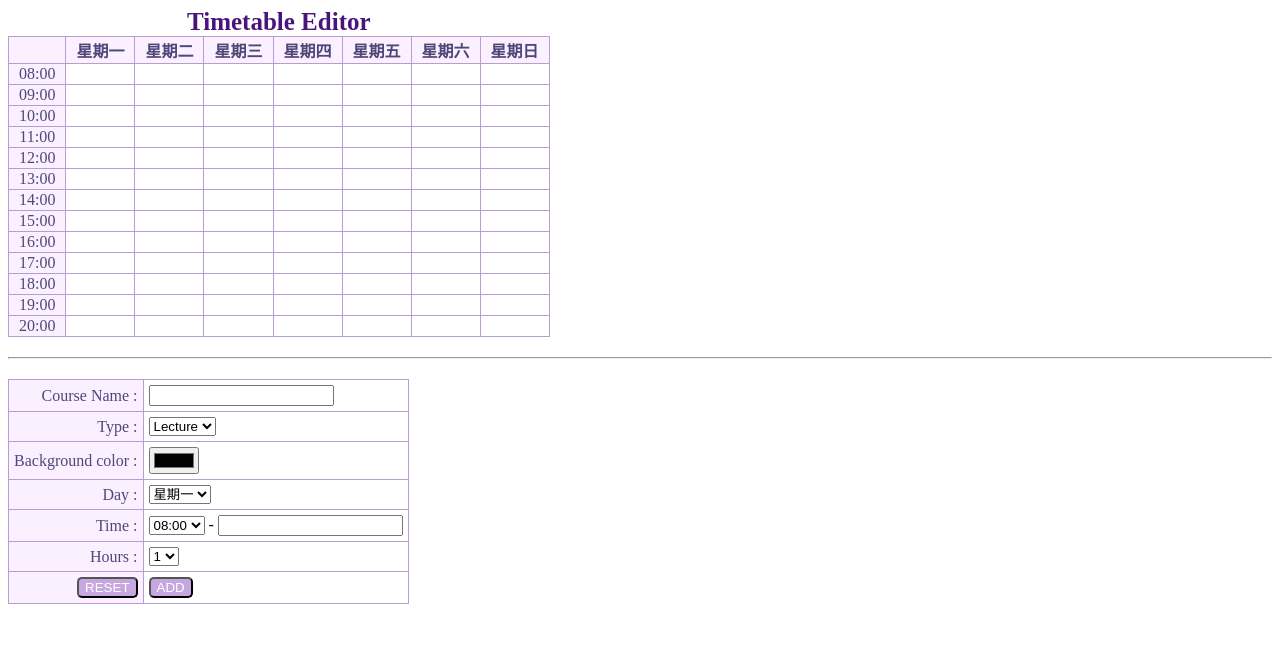
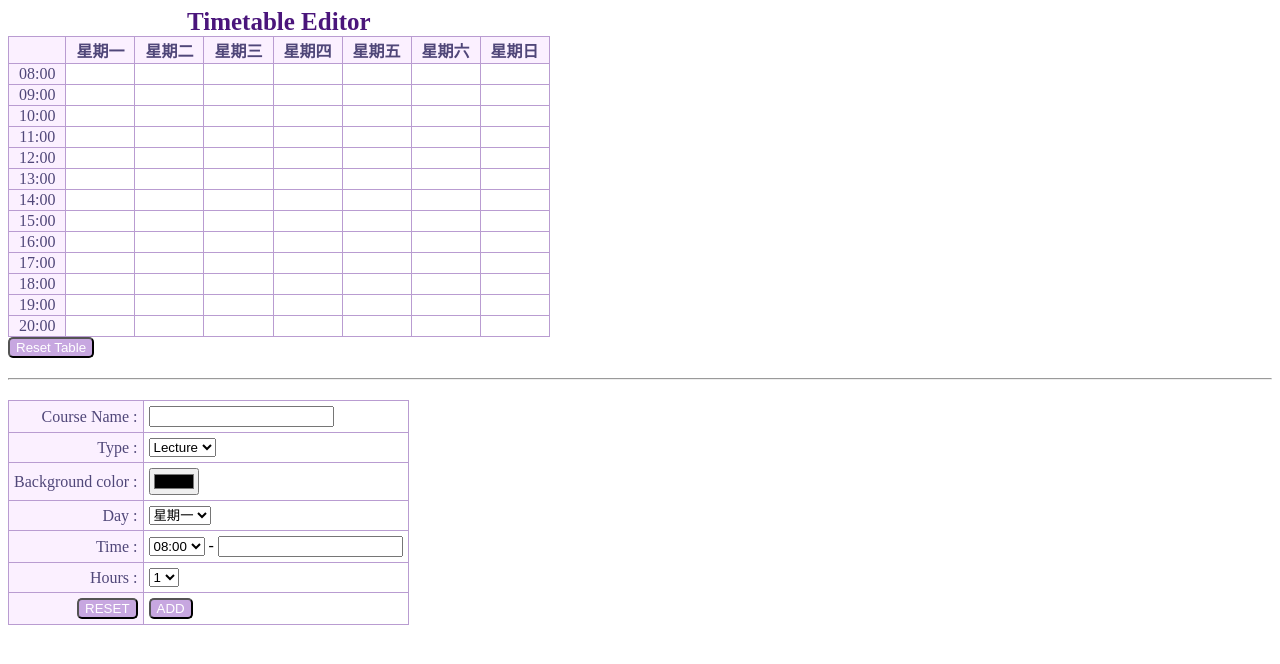
Before and after one commit to Mute58/Timetable-Editor, a plain HTML site: page index.html in a window 1280 px wide. Drawn offline with Linux system fonts and the light colour scheme.

Commit message:
Insert the reset table button

```diff
--- a/index.html
+++ b/index.html
@@ -153,7 +153,9 @@
         </tbody>
       </table>
     </div>
-
+    <button id="btnResetTable" type="button" onclick="resetInnerHTML()">
+      Reset Table
+    </button>
     <hr />
 
     <form>
--- a/myscript.js
+++ b/myscript.js
@@ -73,3 +73,15 @@ function addTime() {
 
   cell.style.borderBottomColor = "rgb(185, 156, 209)";
 }
+
+function resetInnerHTML() {
+  for (var i = 1; i <= 13; i++) {
+    var row = table.rows[i];
+
+    for (var j = 1; j < row.cells.length; j++) {
+      row.cells[j].innerHTML = "";
+      row.cells[j].style.backgroundColor = "white";
+      row.cells[j].style.borderBottomColor = "rgb(185, 156, 209)";
+    }
+  }
+}
--- a/mystyle.css
+++ b/mystyle.css
@@ -43,12 +43,16 @@ caption {
   text-align: left;
 }
 #btnAdd,
-#btnReset {
+#btnReset,
+#btnResetTable,
+#btnPrintPNG {
   border-radius: 5px;
   background-color: rgb(199, 167, 224);
   color: white;
 }
 #btnAdd:hover,
-#btnReset:hover {
+#btnReset:hover,
+#btnResetTable:hover,
+#btnPrintPNG:hover {
   background-color: rgb(153, 127, 173);
 }
```
